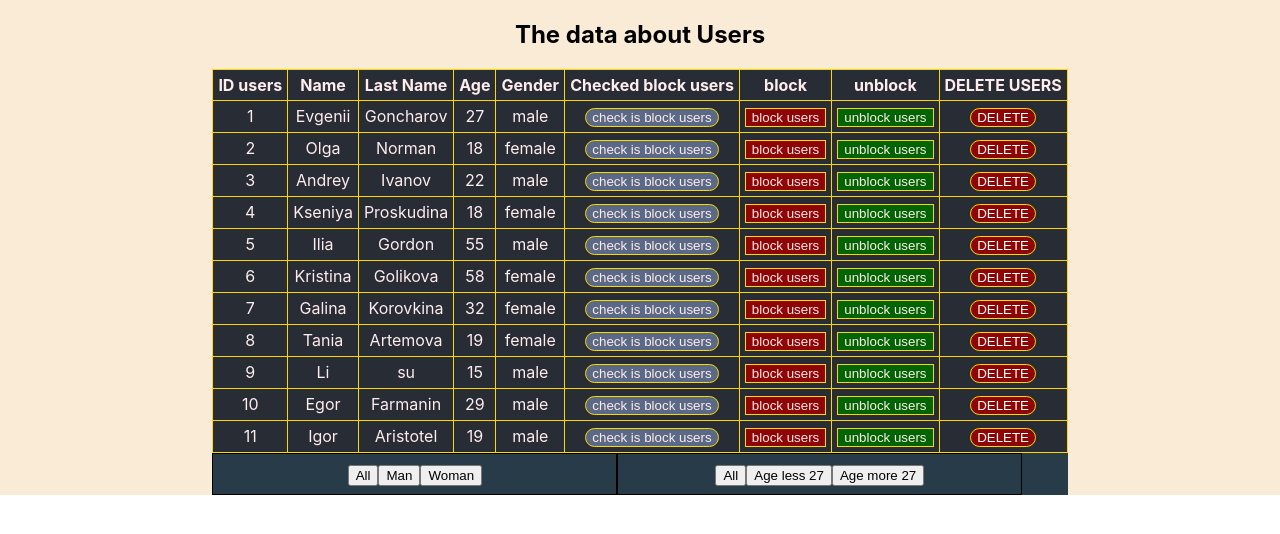
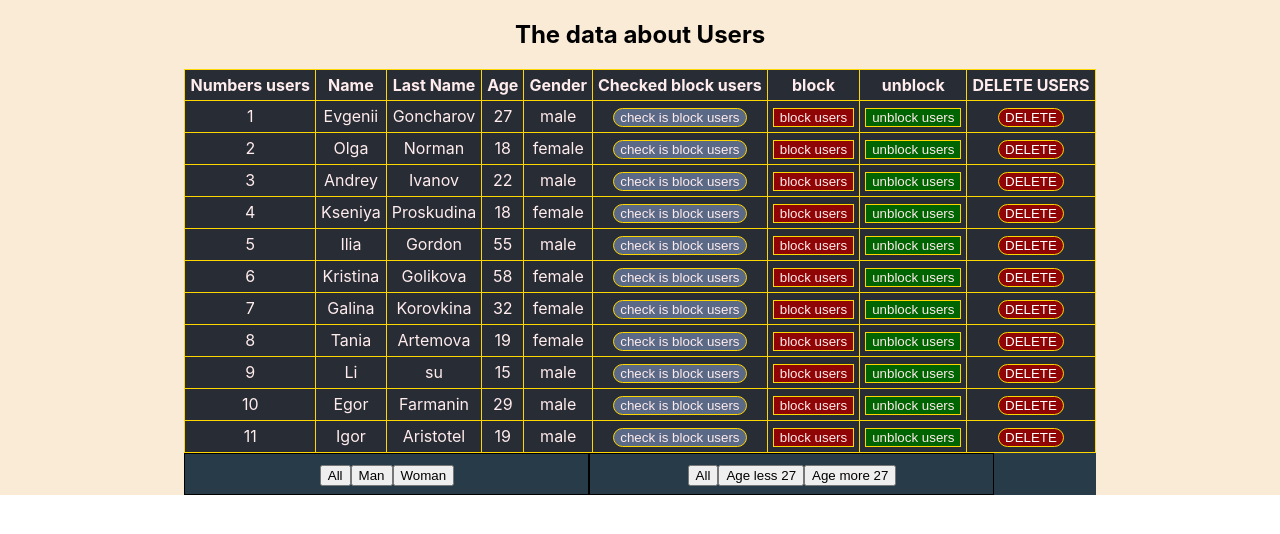
Before and after one commit to 1evgen/mini_learning_project, a React (Create React App) app: page / in a window 1280 px wide. Shown: the top 534 px of the page. Built offline with nearby package versions, Linux system fonts and the light colour scheme.

Commit message:
add new ID, can check block

```diff
--- a/package.json
+++ b/package.json
@@ -10,10 +10,12 @@
     "@types/node": "^16.7.13",
     "@types/react": "^18.0.0",
     "@types/react-dom": "^18.0.0",
+    "@types/uuid": "^9.0.1",
     "react": "^18.2.0",
     "react-dom": "^18.2.0",
     "react-scripts": "5.0.1",
     "typescript": "^4.4.2",
+    "uuid": "^9.0.0",
     "web-vitals": "^2.1.0"
   },
   "scripts": {
--- a/src/App.tsx
+++ b/src/App.tsx
@@ -1,135 +1,158 @@
 import React, {useState} from 'react';
 import './App.css';
 import {typeMainDate, UserData} from "./lessen_01/UserData";
+import {v1} from "uuid";
 
 
 const dateUser = [
     {
-        id: 1,
+        id: v1(),
+        number_User: 1,
         name: 'Evgenii',
         lastName: 'Goncharov',
         age: 27,
-        gender: "male"
+        gender: "male",
+        isBlock: true,
     },
     {
-        id: 2,
+        id: v1(),
+        number_User: 2,
         name: 'Olga',
         lastName: 'Norman',
         age: 18,
-        gender: "female"
+        gender: "female",
+        isBlock:true,
     },
     {
-        id: 3,
+        id: v1(),
+        number_User: 3,
         name: 'Andrey',
         lastName: 'Ivanov',
         age: 22,
-        gender: "male"
+        gender: "male",
+        isBlock:true,
     },
     {
-        id: 4,
+        id: v1(),
+        number_User: 4,
         name: 'Kseniya',
         lastName: 'Proskudina',
         age: 18,
-        gender: "female"
+        gender: "female",
+        isBlock:true,
 
     },
     {
-        id: 5,
+        id: v1(),
+        number_User: 5,
         name: 'Ilia',
         lastName: 'Gordon',
         age: 55,
-        gender: "male"
+        gender: "male",
+        isBlock:false,
     },
     {
-        id: 6,
+        id: v1(),
+        number_User: 6,
         name: 'Kristina',
         lastName: 'Golikova',
         age: 58,
-        gender: "female"
+        gender: "female",
+        isBlock:false,
     },
     {
-        id: 7,
+        id: v1(),
+        number_User: 7,
         name: 'Galina',
         lastName: 'Korovkina',
         age: 32,
-        gender: "female"
+        gender: "female",
+        isBlock:false,
     },
     {
-        id: 8,
+        id: v1(),
+        number_User: 8,
         name: 'Tania',
         lastName: 'Artemova',
         age: 19,
-        gender: "female"
+        gender: "female",
+        isBlock: false,
     },
     {
-        id: 9,
+        id: v1(),
+        number_User: 9,
         name: 'Li',
         lastName: 'su',
         age: 15,
-        gender: "male"
+        gender: "male",
+        isBlock: false,
     },
     {
-        id: 10,
+        id: v1(),
+        number_User: 10,
         name: 'Egor',
         lastName: 'Farmanin',
         age: 29,
-        gender: "male"
+        gender: "male",
+        isBlock: false,
     },
     {
-        id: 11,
+        id: v1(),
+        number_User: 11,
         name: 'Igor',
         lastName: 'Aristotel',
         age: 19,
-        gender: "male"
+        gender: "male",
+        isBlock: true,
     },
 ]
 
-
 export type typeForGender = 'All' | 'male' | 'female';
-export type typeOfAge = "All" | "Yong" | "Old"
+export type typeOfAge = 'All' | 'Yong' | 'Old';
 
 function App() {
-    // delete
-    const [freshUsersCount, setDeletedUsersCount] = useState(dateUser);
-    const deleteUsers = (id_num: number) => {
+    const [freshUsersCount, setDeletedUsersCount] = useState<typeMainDate[]>(dateUser);
+
+    const deleteUsers = (id_num: string) => {
         let usersWasDelete = freshUsersCount.filter((el) => el.id !== id_num);
         setDeletedUsersCount(usersWasDelete);
     };
 
+
     // filter gender
     const [filterGender, setFilterGender] = useState<typeForGender>('All');
-    const filteredUsersGender = (freshUsersCount: typeMainDate[], gender: typeForGender) => {
+    const filteredUsersGender = (users: typeMainDate[], gender: typeForGender) => {
         if (gender === 'All') {
-            return freshUsersCount;
+            return users;
         } else {
-            return freshUsersCount.filter((el) => el.gender === gender);
+            return users.filter((el) => el.gender === gender);
         }
     };
     const newDataUsers = filteredUsersGender(freshUsersCount, filterGender);
 
-// filter age
-    let [filterAge, setFilterAge] = useState<typeOfAge>("All"); // creat useState
-    const filterAgeUsers = (newDataUsers: typeMainDate[], age: typeOfAge) => {   // create function instruction
-        if (age === "All") {                                                     // what will be filters
-            return newDataUsers;
-        } else if (age === "Yong") {
-            return newDataUsers.filter((element) => element.age <= 27);
-        } else if (age === "Old") {
-            return newDataUsers.filter((element) => element.age > 27);
+    // filter age
+    let [filterAge, setFilterAge] = useState<typeOfAge>('All');
+    const filterAgeUsers = (users: typeMainDate[], age: typeOfAge) => {
+        if (age === 'All') {
+            return users;
+        } else if (age === 'Yong') {
+            return users.filter((element) => element.age <= 27);
+        } else if (age === 'Old') {
+            return users.filter((element) => element.age > 27);
         } else {
-            return newDataUsers;
+            return users;
         }
-    }
-    let NewDataAboutUsers = filterAgeUsers(newDataUsers, filterAge);    // create new value and
-                                                                        // pass our new filter' array
+    };
+    let newDataAboutUsers = filterAgeUsers(newDataUsers, filterAge);
+
     return (
         <div className="App">
             <UserData
                 nameTable={'The data about Users'}
-                dataUsers={NewDataAboutUsers}
+                dataUsers={newDataAboutUsers}
                 deleteUser={deleteUsers}
                 filterUsersGender={setFilterGender}
-                filterUsersAge={setFilterAge}             // push function UseState
+                filterUsersAge={setFilterAge}
             />
         </div>
     );
--- a/src/lessen_01/UserData.tsx
+++ b/src/lessen_01/UserData.tsx
@@ -2,26 +2,26 @@ import React from "react";
 import s from './UserData.module.css'
 import {typeForGender, typeOfAge} from "../App";
 
-
-
- export type typeMainDate = {
-    id: number,
+export type typeMainDate = {
+    id: string,
+    number_User: number,
     name: string,
     lastName: string,
-    age: number
-    gender: string
+    age: number,
+    gender: string,
+    isBlock:boolean,
 }
 
 type UserDataType = {
     dataUsers: typeMainDate[]
     nameTable: string
-    deleteUser: (id_num: number)=> void
+    deleteUser: (id_num: string)=> void
     filterUsersGender: (gender:typeForGender) => void
     filterUsersAge:(age:typeOfAge) => void
+
 }
 
 export const UserData: React.FC<UserDataType> = (props) => {
-
      const handlerFunctionFilter = (gender: typeForGender) => {
          props.filterUsersGender(gender)
      }
@@ -29,6 +29,14 @@ export const UserData: React.FC<UserDataType> = (props) => {
          props.filterUsersAge(age);
     }
 
+    const checkedBlockUser = (checkBlock: boolean) => {
+         debugger;
+        if(checkBlock){
+            return  alert('The users is blocked');
+        } else {
+            return  alert('The users is not blocked');
+        }
+    }
 
     return (
         <div className={s.content}>
@@ -40,7 +48,7 @@ export const UserData: React.FC<UserDataType> = (props) => {
             <table className={s.table}>
                 <thead className={s.thead}>
                 <tr >
-                    <th>ID users</th>
+                    <th>Numbers users</th>
                     <th>Name</th>
                     <th>Last Name</th>
                     <th>Age</th>
@@ -55,12 +63,12 @@ export const UserData: React.FC<UserDataType> = (props) => {
                 {props.dataUsers.map((element) => {
                     return (
                         <tr  key={element.id}>
-                            <td>{element.id} </td>
+                            <td>{element.number_User} </td>
                             <td>{element.name}</td>
                             <td>{element.lastName}</td>
                             <td>{element.age}</td>
                             <td>{element.gender}</td>
-                            <td><button>check is block users</button></td>
+                            <td><button onClick={()=> checkedBlockUser(element.isBlock)} >check is block users</button></td>
                             <td><button className={s.block}>block users</button></td>
                             <td><button className={s.unblock}>unblock users</button></td>
                             <td><button className={s.delete} onClick={()=> props.deleteUser(element.id) }>DELETE</button></td>
```
Also changed, not shown: 1 other file (tests, documents, lock files or other folders).
